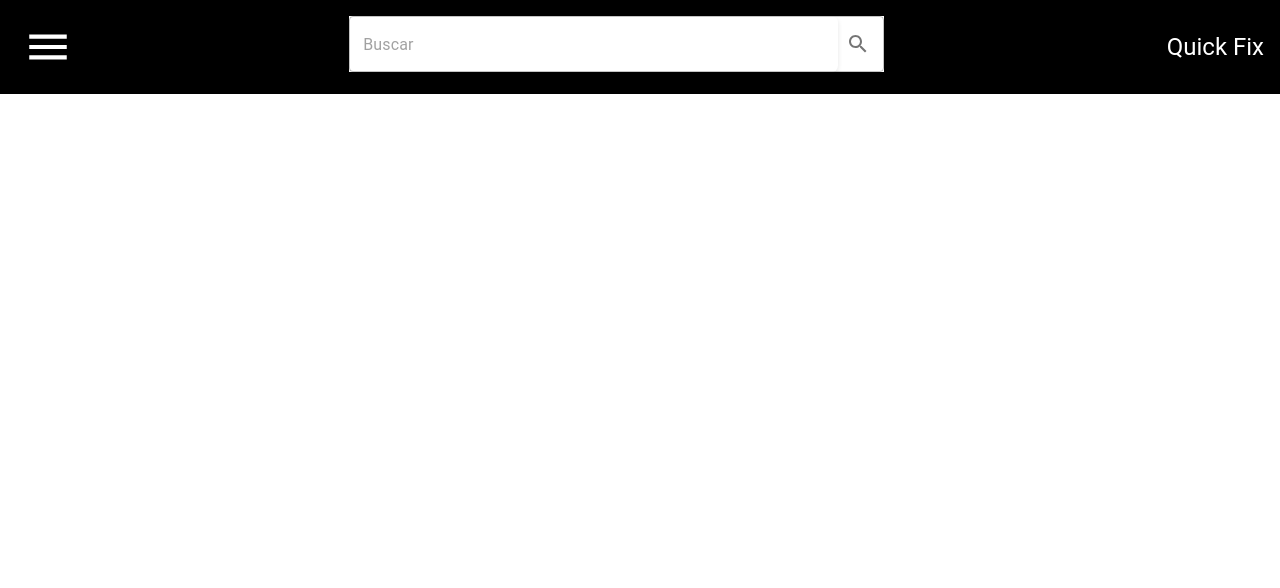
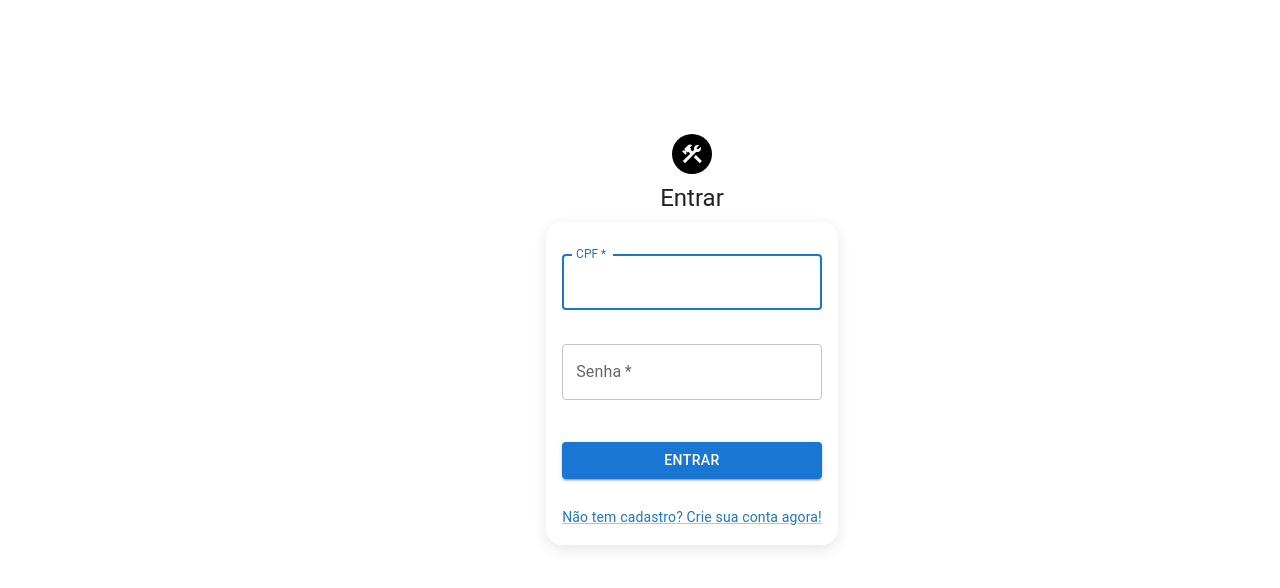
Before and after one commit to igorbzi/pgp, a React (Create React App) app: page / in a window 1280 px wide. Shown: the top 588 px of the page. Built offline with nearby package versions, Linux system fonts and the light colour scheme.

Commit message:
add: last updates

```diff
--- a/package.json
+++ b/package.json
@@ -15,7 +15,12 @@
     "bcrypt": "^5.1.1",
     "cors": "^2.8.5",
     "express": "^4.20.0",
+    "express-session": "^1.18.1",
+    "jsonwebtoken": "^9.0.2",
     "nodemon": "^3.1.5",
+    "passport": "^0.7.0",
+    "passport-jwt": "^4.0.1",
+    "passport-local": "^1.0.0",
     "pg-promise": "^11.9.1",
     "react": "^18.3.1",
     "react-dom": "^18.3.1",
--- a/src/App.js
+++ b/src/App.js
@@ -41,10 +41,11 @@ function App() {
   return (
     <Router>
       <Routes>
-        <Route path="/" element={<TelaInicial />} />
+        <Route path="/home" element={< Private Elemento={TelaInicial} />} />
         <Route path="/Login" element={<Login />} />
-        <Route path="/Cadastro" element={<Cadastro/>} />
-        <Route path="/Servicos" element={<Servicos/>} />
+        <Route path="/Cadastro" element={<Cadastro onLogout={handleLogout}/>} />
+        <Route path="/Servicos" element={< Private onLogout={handleLogout} Elemento={Servicos} />}/>
+        <Route path="*" element={< Private onLogout={handleLogout} Elemento={TelaInicial} />}/>
       </Routes>
     </Router>
   );
--- a/src/Components/Cadastro.js
+++ b/src/Components/Cadastro.js
@@ -110,6 +110,7 @@ function Cadastro(){
     setMessageText("Usuário cadastrado com sucesso!")
     setOpenMessage(true)
     clearForm()
+    window.location.href = 'localhost:3000/home';
 }
 
   return(
--- a/src/Components/Login.js
+++ b/src/Components/Login.js
@@ -33,20 +33,8 @@ export default function Login(props) {
 	async function enviaLogin(event) {
 		event.preventDefault();
 		try {
-			const response = await axios.post("/login", {
-				username: username,
-				password: passwd,
-			});
-			console.log(response);
-			if (response.status >= 200 && response.status < 300) {
-				// Salva o token JWT na sessão
-				localStorage.setItem("token", response.data.token);
-				// seta o estado do login caso tudo deu certo
       props.onLogin();
-			} else {
-				// falha
-				console.error("Falha na autenticação");
-			}
+      window.location.href = 'localhost:3000/';
 		} catch (error) {
 			console.log(error);
 			setOpenMessage(true);
@@ -72,6 +60,7 @@ export default function Login(props) {
                 display: 'flex',
                 flexDirection: 'column',
                 alignItems: 'center',
+                minWidth: 500
             }}
             >
               <SideBar />
@@ -92,6 +81,9 @@ export default function Login(props) {
                         autoComplete="CPF"
                         autoFocus
                         value={username}
+                        inputProps={{
+                          maxLength: 14
+                        }}
                         onChange={(event) => {
                             setUsername(validarEFormatarCPF(event.target.value));
                         }}
@@ -104,7 +96,6 @@ export default function Login(props) {
                         label="Senha"
                         type="password"
                         id="senha"
-                        autoComplete="current-password"
                         value={passwd}
                         onChange={(event) => {
                             setPasswd(event.target.value);
@@ -124,7 +115,7 @@ export default function Login(props) {
                     <Grid2 container>
                         <Grid2 item xs>
                             <Link href="/Cadastro" variant="body2">
-                                Não tem cadastro?
+                                Não tem cadastro? Crie sua conta agora!
                             </Link>
                         </Grid2>
                         <Grid2 item>
--- a/src/Components/Servicos.js
+++ b/src/Components/Servicos.js
@@ -146,7 +146,7 @@ function Servicos() {
               material={item.material_disp}
               type={item.type_name}
               edit={(e) => {setIdService(item.cod_service); setOption(1); handleOpenModal()}}
-              delete={(e) => {setIdService(item.cod_service); deleteService()}}
+              delete={(e) => {setIdService(item.cod_service); console.log(item.cod_service); console.log(idService); deleteService()}}
               />
             </Grid2>
           ))
--- a/src/Components/SideBar.js
+++ b/src/Components/SideBar.js
@@ -26,7 +26,7 @@ export default function SideBar(props) {
   };
 
   const linkList = [
-    { text: "Home", path: "/", icon: <HomeIcon />},
+    { text: "Home", path: "/home", icon: <HomeIcon />},
     { text: "Meus Servicos", path: "/Servicos", icon: <DesignServicesIcon /> },
     { text: "Logout", path: "#", icon: <LogoutIcon /> },
   ];
--- a/src/Components/TelaInicial.js
+++ b/src/Components/TelaInicial.js
@@ -40,7 +40,7 @@ function SearchArea() {
   );
 }
 
-function TelaInicial() {
+function TelaInicial(props) {
   return (
     <Box
       sx={{
@@ -60,7 +60,7 @@ function TelaInicial() {
         }}
       >
         <Box>
-          <SideBar colorIcon={"#FFFFFF"}/>
+          <SideBar colorIcon={"#FFFFFF"} onLogout={props.onLogout}/>
         </Box>
         <SearchArea />
         <Typography
```
Also changed, not shown: src/server/server.js (+9 -2 lines), 1 other file (tests, documents, lock files or other folders). Lines whose indentation alone changed are shown as unchanged.
